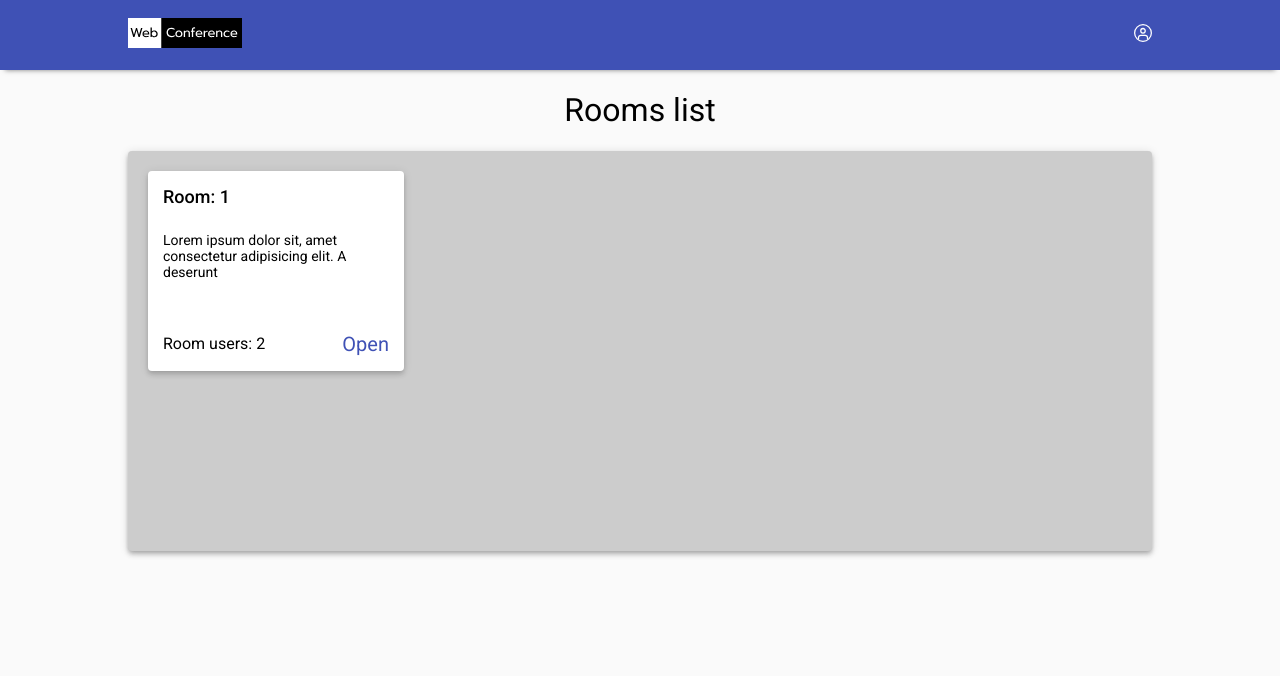
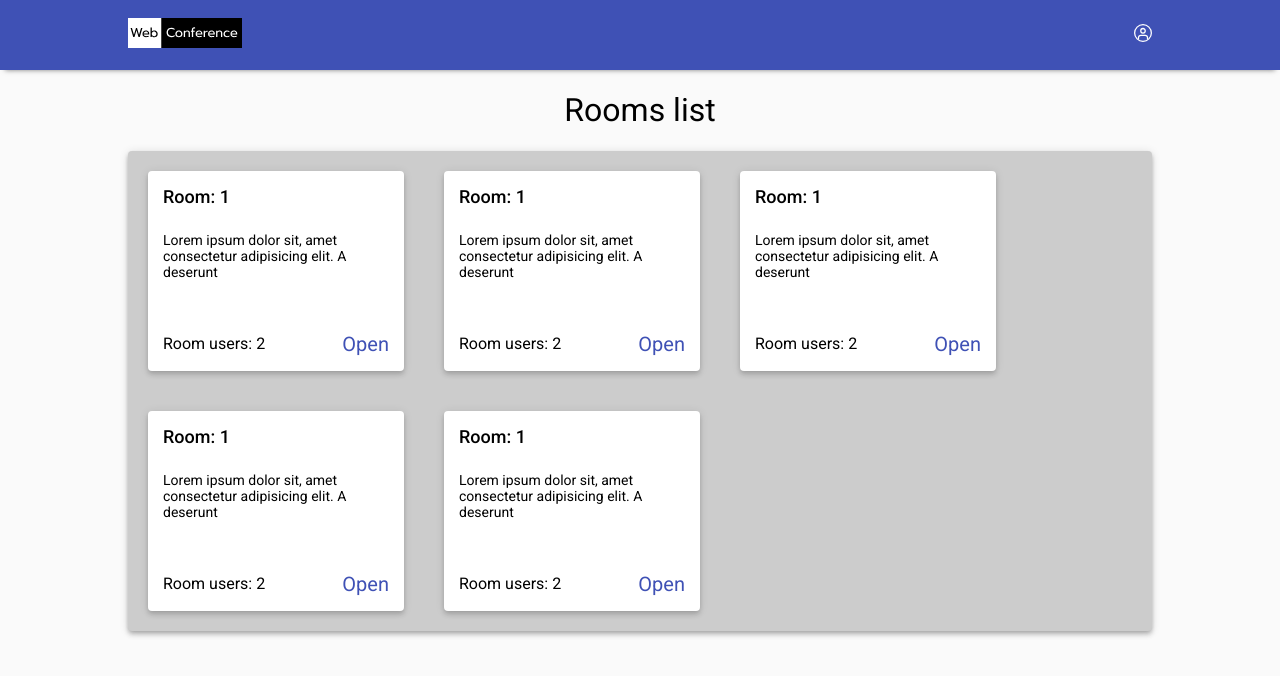
Before and after one commit to This-is-ellesar/video-chat-frontend, a React (Create React App) app: page / in a window 1280 px wide. Shown: the top 676 px of the page. Built offline with nearby package versions, Linux system fonts and the light colour scheme; no server answers.

Commit message:
Добавил список комнат

```diff
--- a/src/components/room/RoomList.tsx
+++ b/src/components/room/RoomList.tsx
@@ -8,6 +8,10 @@ const RoomList: FC = () => {
   return (
     <RoomContainer>
       <RoomListItem />
+      <RoomListItem />
+      <RoomListItem />
+      <RoomListItem />
+      <RoomListItem />
     </RoomContainer>
   )
 }
```
